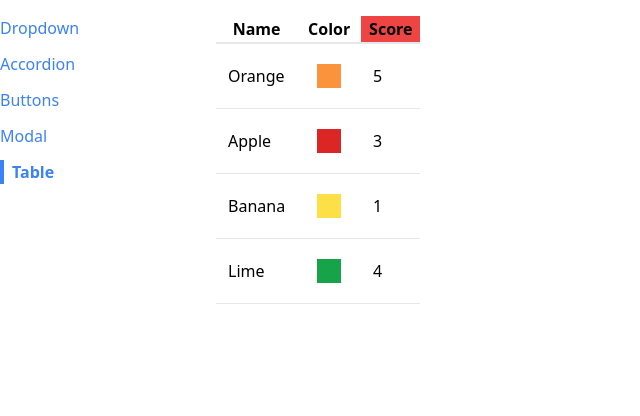
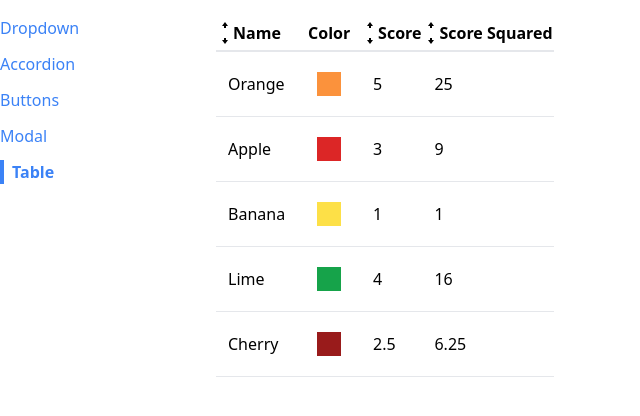
Before and after one commit to ClaytonDewey/react-comps, a React (Create React App) app: page /table in a window 1280 px wide. Shown: the top 416 px of the page, without its empty margins (0-640 px from the left). Built offline with nearby package versions, Linux system fonts and the light colour scheme.

Commit message:
Create a sortable table component

```diff
--- /dev/null
+++ b/src/components/SortableTable.js
@@ -0,0 +1,109 @@
+import { useState } from 'react';
+import Table from './Table';
+import { GoArrowSmallDown, GoArrowSmallUp } from 'react-icons/go';
+
+const SortableTable = (props) => {
+  const [sortOrder, setSortOrder] = useState(null);
+  const [sortBy, setSortBy] = useState(null);
+
+  const { config, data } = props;
+
+  const handleClick = (label) => {
+    if (sortBy && label !== sortBy) {
+      setSortOrder('asc');
+      setSortBy(label);
+      return;
+    }
+
+    if (sortOrder === null) {
+      setSortOrder('asc');
+      setSortBy(label);
+    } else if (sortOrder === 'asc') {
+      setSortOrder('desc');
+      setSortBy(label);
+    } else if (sortOrder === 'desc') {
+      setSortOrder(null);
+      setSortBy(null);
+    }
+  };
+
+  const updatedConfig = config.map((column) => {
+    if (!column.sortValue) {
+      return column;
+    }
+
+    return {
+      ...column,
+      header: () => (
+        <th
+          className='cursor-pointer hover:bg-gray-100'
+          onClick={() => handleClick(column.label)}>
+          <div className='flex items-center'>
+            {getIcons(column.label, sortBy, sortOrder)}
+            {column.label}
+          </div>
+        </th>
+      ),
+    };
+  });
+
+  // Only sort data if sortOrder && sortBy are not null
+  // Make a copy of the 'data' prop
+  // Find the correct sortValue function and use it for sorting
+  let sortedData = data;
+  if (sortOrder && sortBy) {
+    const { sortValue } = config.find((column) => column.label === sortBy);
+    sortedData = [...data].sort((a, b) => {
+      const valueA = sortValue(a);
+      const valueB = sortValue(b);
+
+      const reverseOrder = sortOrder === 'asc' ? 1 : -1;
+
+      if (typeof valueA === 'string') {
+        return valueA.localeCompare(valueB) * reverseOrder;
+      } else {
+        return (valueA - valueB) * reverseOrder;
+      }
+    });
+  }
+
+  return (
+    <div>
+      <Table {...props} config={updatedConfig} data={sortedData} />
+    </div>
+  );
+};
+
+function getIcons(label, sortBy, sortOrder) {
+  if (label !== sortBy) {
+    return (
+      <div>
+        <GoArrowSmallUp />
+        <GoArrowSmallDown />
+      </div>
+    );
+  }
+
+  if (sortOrder === null) {
+    return (
+      <div>
+        <GoArrowSmallUp />
+        <GoArrowSmallDown />
+      </div>
+    );
+  } else if (sortOrder === 'asc') {
+    return (
+      <div>
+        <GoArrowSmallUp />
+      </div>
+    );
+  } else if (sortOrder === 'desc') {
+    return (
+      <div>
+        <GoArrowSmallDown />
+      </div>
+    );
+  }
+}
+
+export default SortableTable;
--- a/src/components/pages/TablePage.js
+++ b/src/components/pages/TablePage.js
@@ -1,4 +1,4 @@
-import Table from '../Table';
+import SortableTable from '../SortableTable';
 
 const TablePage = () => {
   const data = [
@@ -6,12 +6,14 @@
     { name: 'Apple', color: 'bg-red-600', score: 3 },
     { name: 'Banana', color: 'bg-yellow-300', score: 1 },
     { name: 'Lime', color: 'bg-green-600', score: 4 },
+    { name: 'Cherry', color: 'bg-red-800', score: 2.5 },
   ];
 
   const config = [
     {
       label: 'Name',
       render: (fruit) => fruit.name,
+      sortValue: (fruit) => fruit.name,
     },
     {
       label: 'Color',
@@ -20,7 +22,12 @@
     {
       label: 'Score',
       render: (fruit) => fruit.score,
-      header: () => <th className='bg-red-500 px-2'>Score</th>,
+      sortValue: (fruit) => fruit.score,
+    },
+    {
+      label: 'Score Squared',
+      render: (fruit) => fruit.score ** 2,
+      sortValue: (fruit) => fruit.score ** 2,
     },
   ];
 
@@ -28,6 +35,10 @@
     return fruit.name;
   };
 
-  return <Table data={data} config={config} keyFn={keyFn} />;
+  return (
+    <div>
+      <SortableTable data={data} config={config} keyFn={keyFn} />
+    </div>
+  );
 };
 export default TablePage;
```
